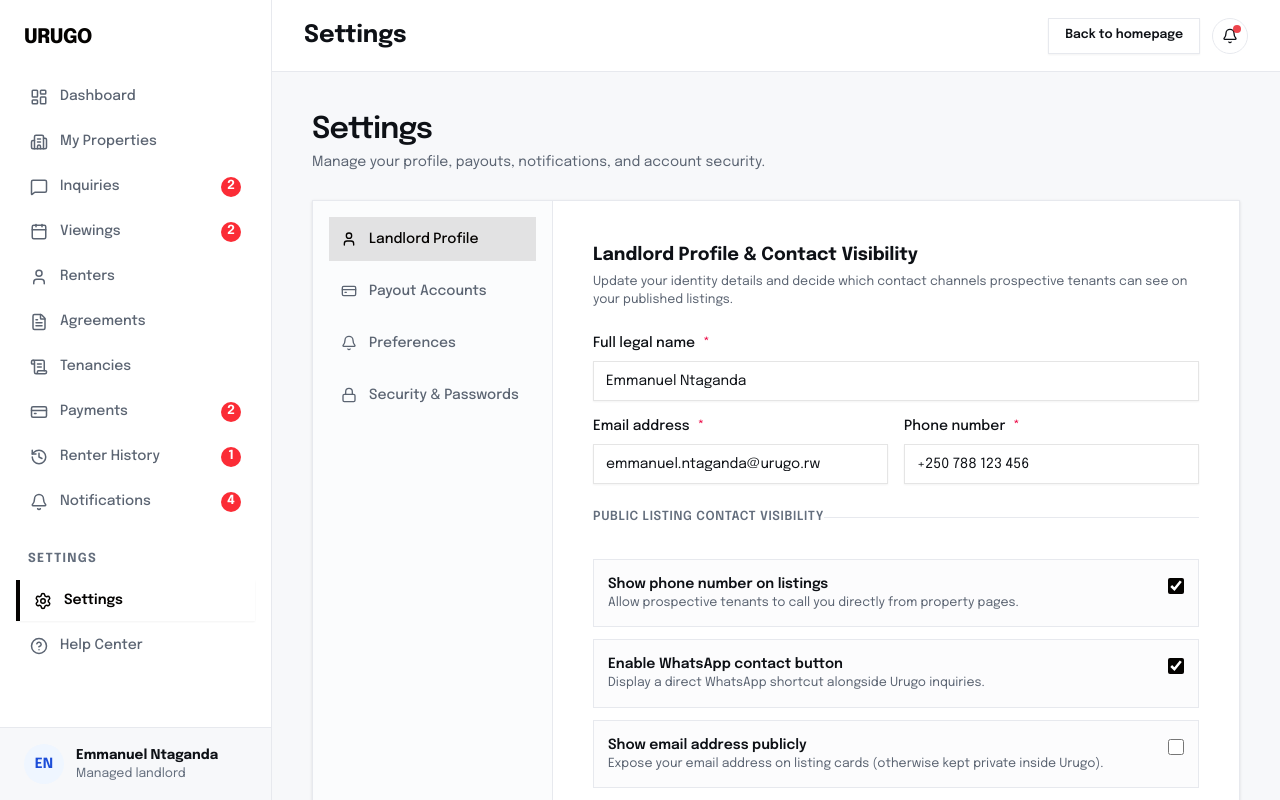
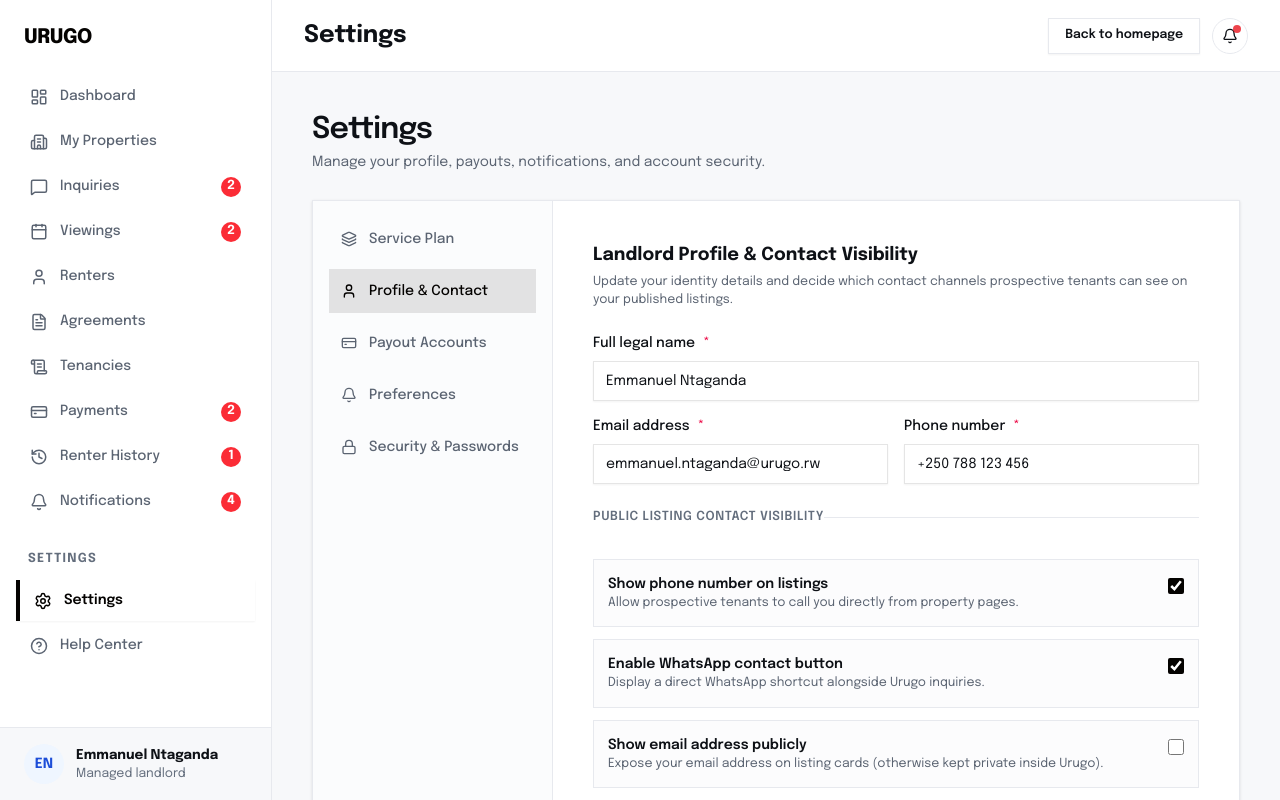
Before and after one commit to Urugo-software/Urugo-Frontend, a Next.js app: page /landlord/settings in a window 1280 px wide. Built offline with nearby package versions, Linux system fonts and the light colour scheme.

Commit message:
add service plan tab and managed-only flag to settings config

```diff
--- a/components/dashboard/landlord/settings/settings-config.ts
+++ b/components/dashboard/landlord/settings/settings-config.ts
@@ -1,12 +1,44 @@
-import { User, CreditCard, Bell, Lock } from "lucide-react";
+import { Bell, CreditCard, Layers, Lock, User } from "lucide-react";
+import { NotificationsTab } from "./tabs/NotificationsTab";
+import { PayoutsTab } from "./tabs/PayoutsTab";
 import { ProfileTab } from "./tabs/ProfileTab";
-import { PayoutsTab } from "./tabs/PayoutsTab";
-import { NotificationsTab } from "./tabs/NotificationsTab";
 import { SecurityTab } from "./tabs/SecurityTab";
+import { ServiceTab } from "./tabs/ServiceTab";
 
 export const SETTINGS_TABS = [
-  { id: "profile", label: "Landlord Profile", icon: User, component: ProfileTab },
-  { id: "payouts", label: "Payout Accounts", icon: CreditCard, component: PayoutsTab },
-  { id: "notifications", label: "Preferences", icon: Bell, component: NotificationsTab },
-  { id: "security", label: "Security & Passwords", icon: Lock, component: SecurityTab },
-];
+  {
+    id: "service",
+    label: "Service Plan",
+    icon: Layers,
+    component: ServiceTab,
+    managedOnly: false,
+  },
+  {
+    id: "profile",
+    label: "Profile & Contact",
+    icon: User,
+    component: ProfileTab,
+    managedOnly: false,
+  },
+  {
+    id: "payouts",
+    label: "Payout Accounts",
+    icon: CreditCard,
+    component: PayoutsTab,
+    managedOnly: true,
+  },
+  {
+    id: "notifications",
+    label: "Preferences",
+    icon: Bell,
+    component: NotificationsTab,
+    managedOnly: false,
+  },
+  {
+    id: "security",
+    label: "Security & Passwords",
+    icon: Lock,
+    component: SecurityTab,
+    managedOnly: false,
+  },
+] as const;
```
